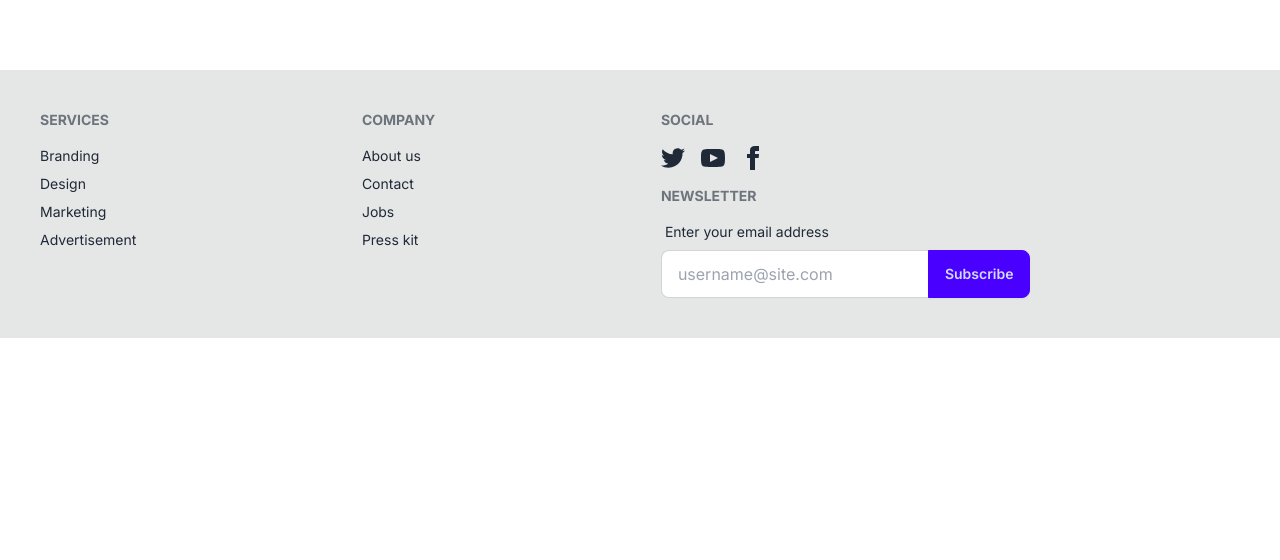
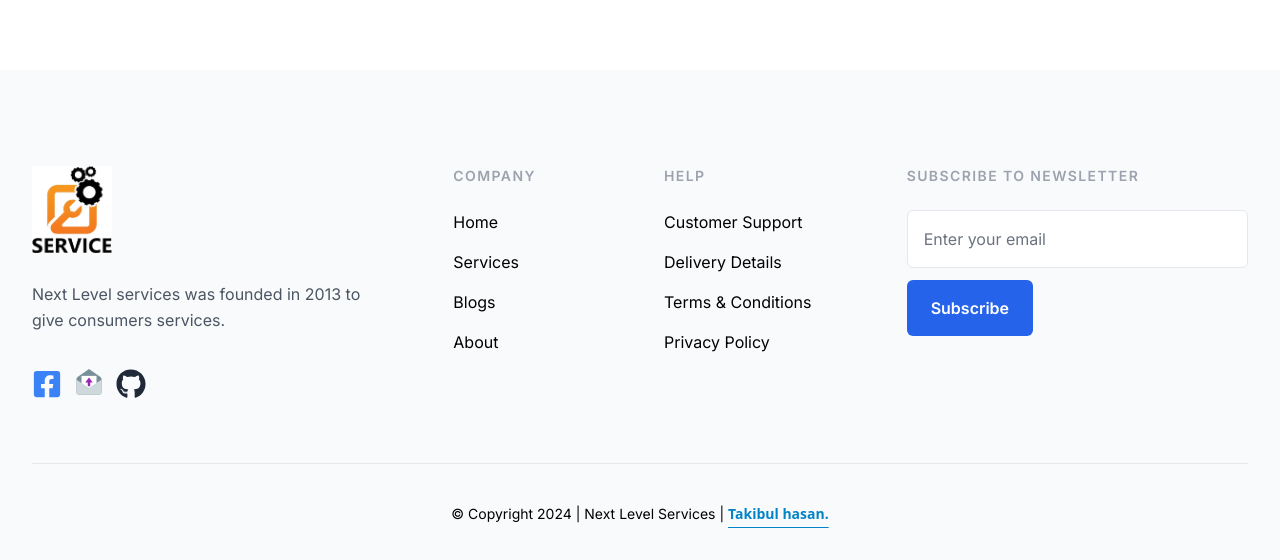
Before and after one commit to Mirza2018/next-level-services, a Next.js app: page /blogs/2 in a window 1280 px wide. Shown: the part 838-1398 px from the top of the page. Before the commit the page ends 1176 px from the top, so only its background shows below. Built offline with nearby package versions, Linux system fonts and the light colour scheme.

Commit message:
footer section add

```diff
--- a/src/components/Blogs/Blog.jsx
+++ b/src/components/Blogs/Blog.jsx
@@ -20,7 +20,8 @@ const Blog =async ({params}) => {
                     {blog?.title}
                     <span className="relative inline-block">
                         <span className="absolute inline-block w-full h-2 bg-yellow-300 bottom-1.5"></span>
-                        <span className="relative"> solve Your Problem </span>
+
+                        <span className="relative">Next Level Solution </span>
                     </span>
                 </h2>
             </div>
--- a/src/components/Shared/Footer.jsx
+++ b/src/components/Shared/Footer.jsx
@@ -1,84 +1,108 @@
+import Image from 'next/image';
+import Link from 'next/link';
 import React from 'react';
-
+import { FaFacebook, FaFacebookSquare, FaGithub, FaInstagramSquare, FaYoutube } from 'react-icons/fa';
+import { FcFeedback } from "react-icons/fc";
 const Footer = () => {
     return (
-        <footer className="footer bg-base-300 text-base-content p-10">
-  <nav>
-    <h6 className="footer-title">Services</h6>
-    <a className="link link-hover">Branding</a>
-    <a className="link link-hover">Design</a>
-    <a className="link link-hover">Marketing</a>
-    <a className="link link-hover">Advertisement</a>
-  </nav>
-  <nav>
-    <h6 className="footer-title">Company</h6>
-    <a className="link link-hover">About us</a>
-    <a className="link link-hover">Contact</a>
-    <a className="link link-hover">Jobs</a>
-    <a className="link link-hover">Press kit</a>
-  </nav>
-  <nav>
-    <h6 className="footer-title">Social</h6>
-    <div className="grid grid-flow-col gap-4">
-      <a>
-        <svg
-          xmlns="http://www.w3.org/2000/svg"
-          width="24"
-          height="24"
-          viewBox="0 0 24 24"
-          className="fill-current">
-          <path
-            d="M24 4.557c-.883.392-1.832.656-2.828.775 1.017-.609 1.798-1.574 2.165-2.724-.951.564-2.005.974-3.127 1.195-.897-.957-2.178-1.555-3.594-1.555-3.179 0-5.515 2.966-4.797 6.045-4.091-.205-7.719-2.165-10.148-5.144-1.29 2.213-.669 5.108 1.523 6.574-.806-.026-1.566-.247-2.229-.616-.054 2.281 1.581 4.415 3.949 4.89-.693.188-1.452.232-2.224.084.626 1.956 2.444 3.379 4.6 3.419-2.07 1.623-4.678 2.348-7.29 2.04 2.179 1.397 4.768 2.212 7.548 2.212 9.142 0 14.307-7.721 13.995-14.646.962-.695 1.797-1.562 2.457-2.549z"></path>
-        </svg>
-      </a>
-      <a>
-        <svg
-          xmlns="http://www.w3.org/2000/svg"
-          width="24"
-          height="24"
-          viewBox="0 0 24 24"
-          className="fill-current">
-          <path
-            d="M19.615 3.184c-3.604-.246-11.631-.245-15.23 0-3.897.266-4.356 2.62-4.385 8.816.029 6.185.484 8.549 4.385 8.816 3.6.245 11.626.246 15.23 0 3.897-.266 4.356-2.62 4.385-8.816-.029-6.185-.484-8.549-4.385-8.816zm-10.615 12.816v-8l8 3.993-8 4.007z"></path>
-        </svg>
-      </a>
-      <a>
-        <svg
-          xmlns="http://www.w3.org/2000/svg"
-          width="24"
-          height="24"
-          viewBox="0 0 24 24"
-          className="fill-current">
-          <path
-            d="M9 8h-3v4h3v12h5v-12h3.642l.358-4h-4v-1.667c0-.955.192-1.333 1.115-1.333h2.885v-5h-3.808c-3.596 0-5.192 1.583-5.192 4.615v3.385z"></path>
-        </svg>
-      </a>
-    </div>
+    <section className="py-10 bg-gray-50 sm:pt-16 lg:pt-24">
+            <div className="px-4 mx-auto sm:px-6 lg:px-8 max-w-7xl">
+                <div className="grid grid-cols-2 md:col-span-3 lg:grid-cols-6 gap-y-16 gap-x-12">
+                    <div className="col-span-2 md:col-span-3 lg:col-span-2 lg:pr-8">
+                        <div className='flex justify-start items-center'>
+                        <div className='w-20'>
+                        <Link href='/' > <Image  placeholder='blur' blurDataURL='/loadingImg.gif' priority src='/logo.png' height={200}  width={200} alt='next-level-services' />  </Link></div>
 
-<div>
-       <form>
-    <h6 className="footer-title mt-2">Newsletter</h6>
-    <fieldset className="form-control w-80">
-      <label className="label">
-        <span className="">Enter your email address</span>
-      </label>
-      <div className="join">
-        <input
-          type="text"
-          placeholder="username@site.com"
-          className="input input-bordered join-item"
-          required
-          />
-        <button className="btn btn-primary join-item">Subscribe</button>
-      </div>
-    </fieldset>
-  </form>
-</div>
+                        </div>
 
 
+                        <p className="text-base leading-relaxed text-gray-600 mt-7">Next Level services was founded in 2013 to give consumers services.</p>
 
-  </nav>
-</footer>
+                        <ul className="flex items-center space-x-3 mt-9">
+
+                            <Link href="https://www.facebook.com/takibul.hassan.56" target="_blank"> <li className='text-3xl'>
+                                <FaFacebookSquare className='text-blue-500' />
+
+                            </li></Link>
+                            <Link href="mailto:web.takib@gmail.com" target="_blank"><li className='text-3xl'>
+                            <FcFeedback />
+                            </li></Link>
+
+                            <Link href="https://github.com/Mirza2018" target="_blank"> <li className='text-3xl'>
+                            <FaGithub />
+                            </li></Link>
+
+                        </ul>
+                    </div>
+
+                    <div>
+                        <p className="text-sm font-semibold tracking-widest text-gray-400 uppercase">Company</p>
+
+                        <ul className="mt-6 space-y-4">
+
+                            <li>
+                                <Link href="/" title="" className="flex text-base text-black transition-all duration-200 hover:text-blue-600 focus:text-blue-600"> Home </Link>
+                            </li>
+                            <li>
+                                <Link href="/services" title="" className="flex text-base text-black transition-all duration-200 hover:text-blue-600 focus:text-blue-600"> Services </Link>
+                            </li>
+
+                            <li>
+                                <Link href="/blogs" title="" className="flex text-base text-black transition-all duration-200 hover:text-blue-600 focus:text-blue-600"> Blogs </Link>
+                            </li>
+
+
+                            <li>
+                                <Link href="/about" title="" className="flex text-base text-black transition-all duration-200 hover:text-blue-600 focus:text-blue-600"> About </Link>
+                            </li>
+                            </ul>
+                    </div>
+
+                    <div>
+                        <p className="text-sm font-semibold tracking-widest text-gray-400 uppercase">Help</p>
+
+                        <ul className="mt-6 space-y-4">
+                            <li>
+                                <Link href="#" title="" className="flex text-base text-black transition-all duration-200 hover:text-blue-600 focus:text-blue-600"> Customer Support </Link>
+                            </li>
+
+                            <li>
+                                <Link href="#" title="" className="flex text-base text-black transition-all duration-200 hover:text-blue-600 focus:text-blue-600"> Delivery Details </Link>
+                            </li>
+
+                            <li>
+                                <Link href="#" title="" className="flex text-base text-black transition-all duration-200 hover:text-blue-600 focus:text-blue-600"> Terms & Conditions </Link>
+                            </li>
+
+                            <li>
+                                <Link href="#" title="" className="flex text-base text-black transition-all duration-200 hover:text-blue-600 focus:text-blue-600"> Privacy Policy </Link>
+                            </li>
+                        </ul>
+                    </div>
+
+                    <div className="col-span-2 md:col-span-1 lg:col-span-2 lg:pl-8">
+                        <p className="text-sm font-semibold tracking-widest text-gray-400 uppercase">Subscribe to newsletter</p>
+
+                        <form  method="POST" className="mt-6">
+                            <div>
+                                <label htmlFor="email" className="sr-only">Email</label>
+                                <input required type="email" name="email" id="email" placeholder="Enter your email" className="block w-full p-4 text-black placeholder-gray-500 transition-all duration-200 bg-white border border-gray-200 rounded-md focus:outline-none focus:border-blue-600 caret-blue-600" />
+                            </div>
+
+                            <button className="inline-flex items-center justify-center px-6 py-4 mt-3 font-semibold text-white transition-all duration-200 bg-blue-600 rounded-md hover:bg-blue-700 focus:bg-blue-700">Subscribe</button>
+                        </form>
+                    </div>
+                </div>
+
+                <hr className="mt-16 mb-10 border-gray-200" />
+
+                <p className="text-sm text-center text-black ">© Copyright 2024 | Next Level Services |
+        <span> </span>
+                     <Link href='https://github.com/Mirza2018' target="_blank" className=" link link-neutral text-sky-600 underline-offset-8 font-semibold font-sans"> Takibul hasan.</Link> </p>
+                     {/* <Link className=" btn-link underline-offset-4" to="/register">Register</Link> */}
+
+            </div>
+        </section>
     );
 };
 
```
